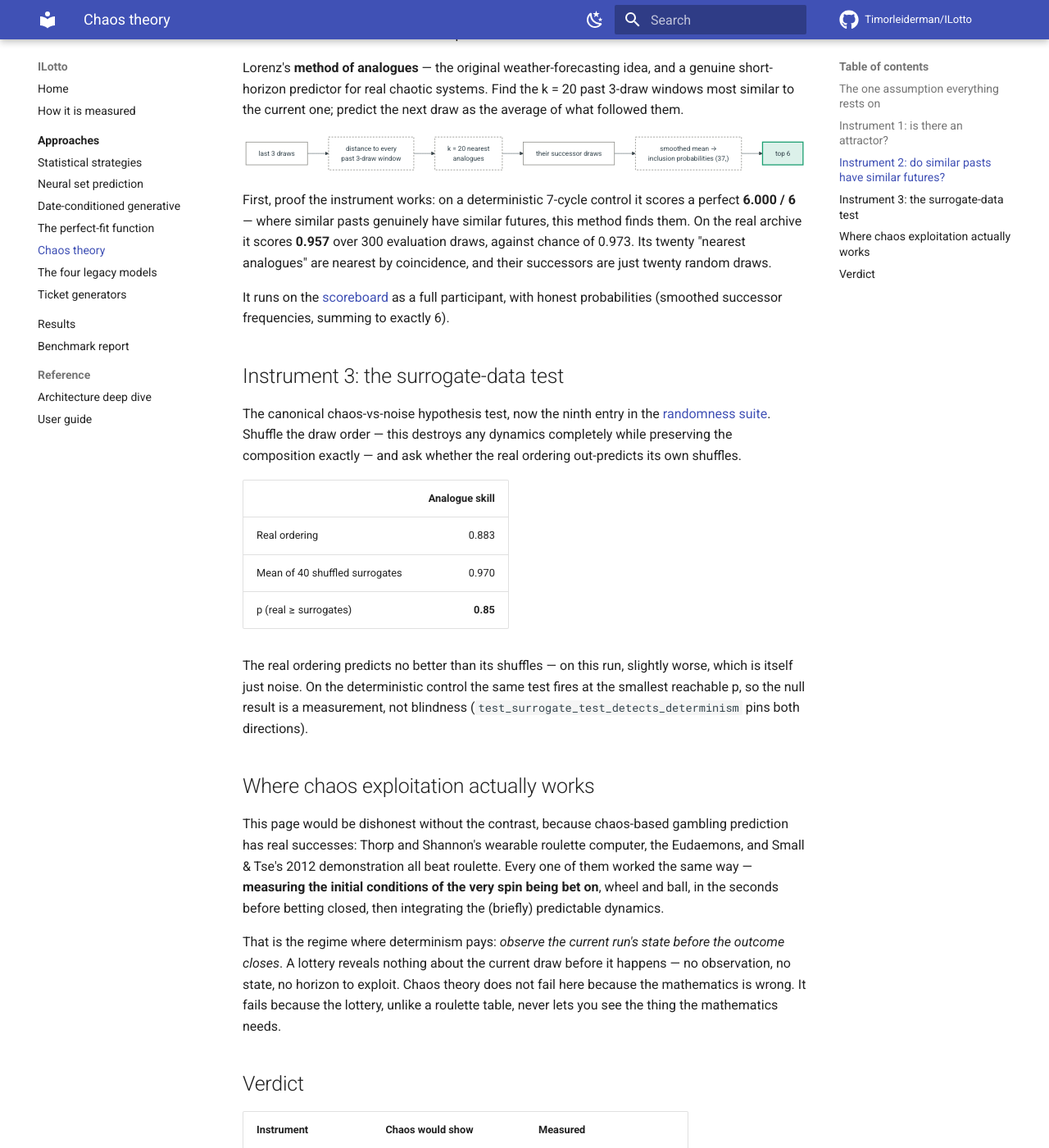
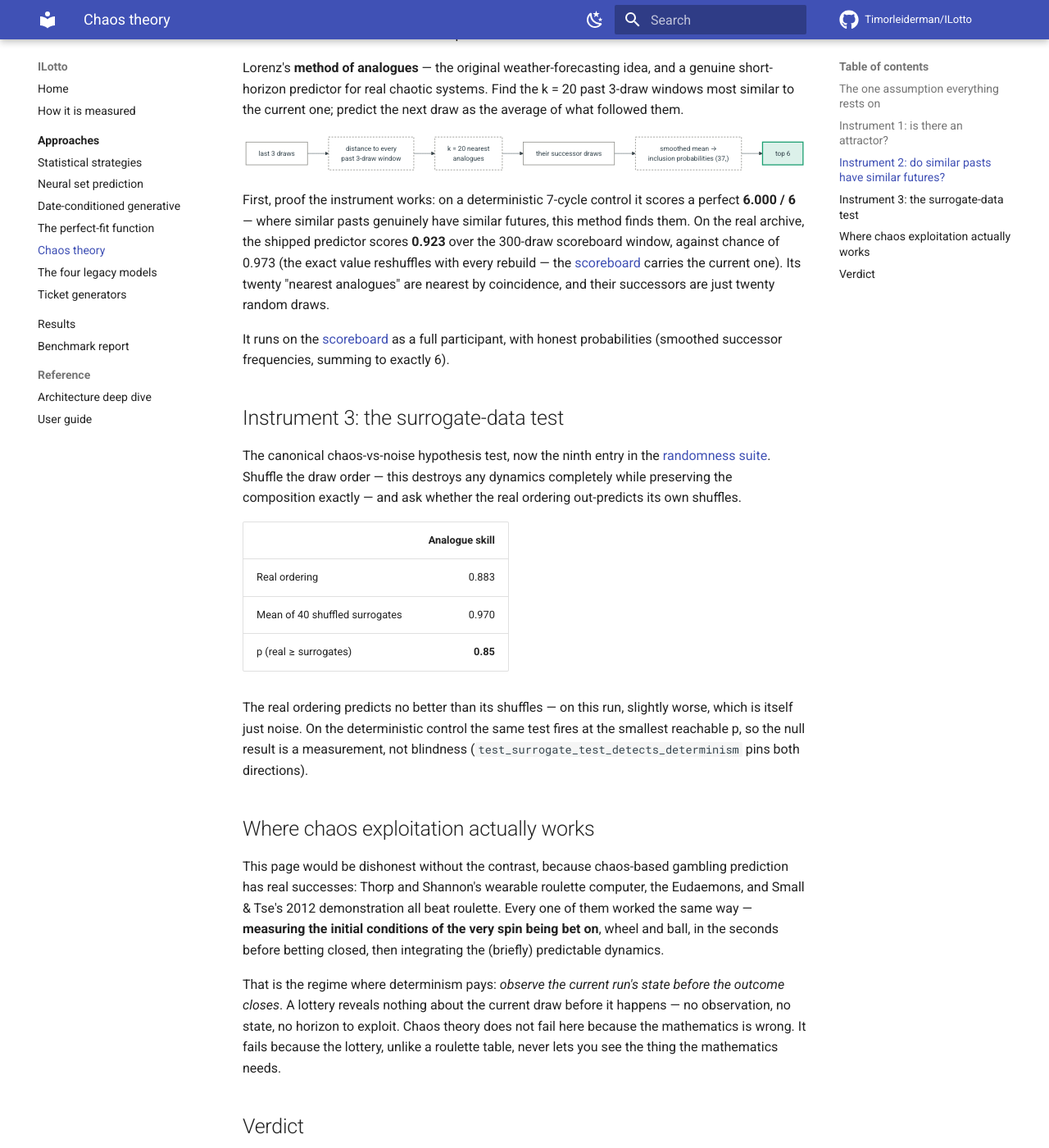
Before and after one commit to Timorleiderman/ILotto, an MkDocs documentation site: the page built from docs/approaches/chaos.md, in a window 1280 px wide and 1400 px high, scrolled down 2671 px. Shown: the whole window at 82% size. Built offline with MkDocs 1.6.1 and Material for MkDocs 9.7.7, drawn with Linux system fonts in a browser that asks for light colours; comment, search, counter and statistics services are not loaded; some of the changed text lies outside the part shown.

Commit message:
fix: cite the shipped predictor's score, not the exploration variant's
The narrative said 0.957 while the scoreboard generated by the same commit
says 0.9233 for the same method and window — the former came from a
pre-implementation exploration script without the smoothing prior. The
docs now cite the shipped number, note that it reshuffles per rebuild, and
point at the scoreboard as the source of truth.

Co-Authored-By: Claude Opus 5 (1M context) <noreply@anthropic.com>
Claude-Session: https://claude.ai/code/session_013kbWC9uRRpwPUBhBYjfaNF

```diff
--- a/docs/approaches/chaos.md
+++ b/docs/approaches/chaos.md
@@ -107,9 +107,10 @@ flowchart LR
 
 First, proof the instrument works: on a deterministic 7-cycle control it scores a perfect
 **6.000 / 6** — where similar pasts genuinely have similar futures, this method finds them.
-On the real archive it scores **0.957** over 300 evaluation draws, against chance of 0.973.
-Its twenty "nearest analogues" are nearest by coincidence, and their successors are just
-twenty random draws.
+On the real archive, the shipped predictor scores **0.923** over the 300-draw scoreboard
+window, against chance of 0.973 (the exact value reshuffles with every rebuild — the
+[scoreboard](../results.md) carries the current one). Its twenty "nearest analogues" are
+nearest by coincidence, and their successors are just twenty random draws.
 
 It runs on the [scoreboard](../results.md) as a full participant, with honest probabilities
 (smoothed successor frequencies, summing to exactly 6).
@@ -151,7 +152,7 @@ see the thing the mathematics needs.
 | Instrument | Chaos would show | Measured |
 |---|---|---|
 | Correlation dimension | saturation at low D₂ | climbs like noise, no attractor |
-| Method of analogues | skill above chance | 0.957 vs 0.973 — chance |
+| Method of analogues | skill above chance | 0.923 vs 0.973 on the current build — chance |
 | Surrogate data | real ordering beats shuffles | p = 0.85 — indistinguishable |
 
 Three instruments, each validated on a control where chaos (or determinism) is genuinely
```
